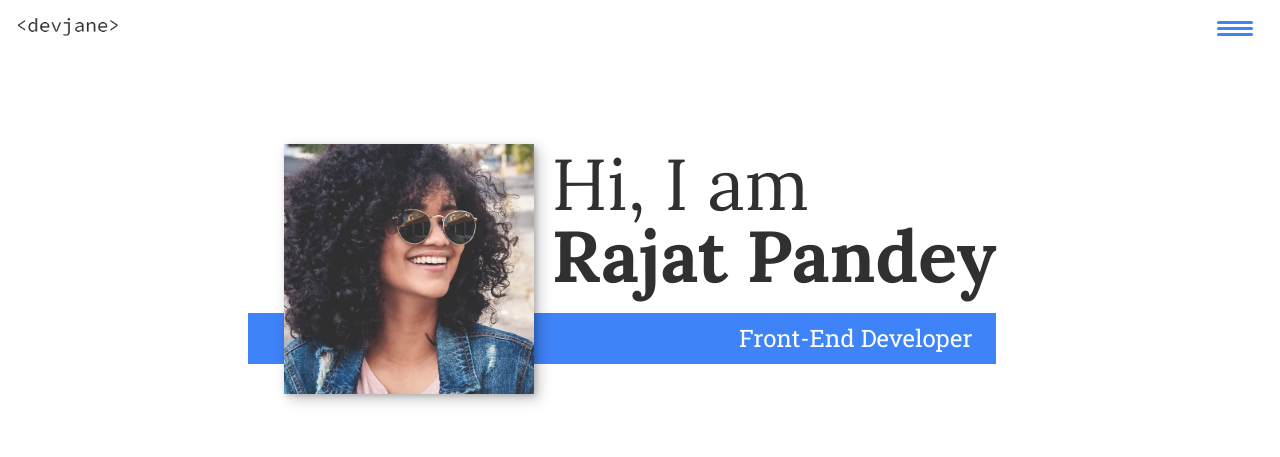
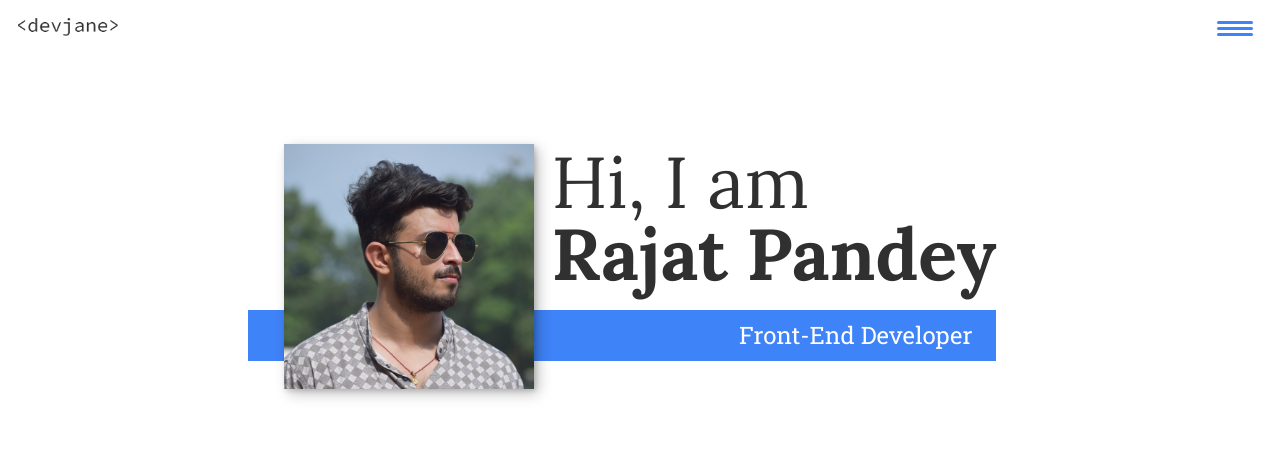
Before and after one commit to Kevin1skyrj/my-portfolio, a website built with Vite: page index.html in a window 1280 px wide. Shown: the top 457 px of the page. Built offline with nearby package versions, Linux system fonts and the light colour scheme.

Commit message:
Updated image

```diff
--- a/index.html
+++ b/index.html
@@ -39,7 +39,7 @@
                 Hi, I am <strong>Rajat Pandey</strong>
             </h1>
             <p class="section__subtitle section__subtitle--intro">Front-End Developer</p>
-            <img src="img/dev-jane-01.jpg" alt="a picture of Jane Smith smiling" class="intro__img">
+            <img src="img/rj-profile .jpg" alt="a picture of Jane Smith smiling" class="intro__img">
         </section>
 
 
```
Also changed, not shown: img/rj-profile .jpg (added).
